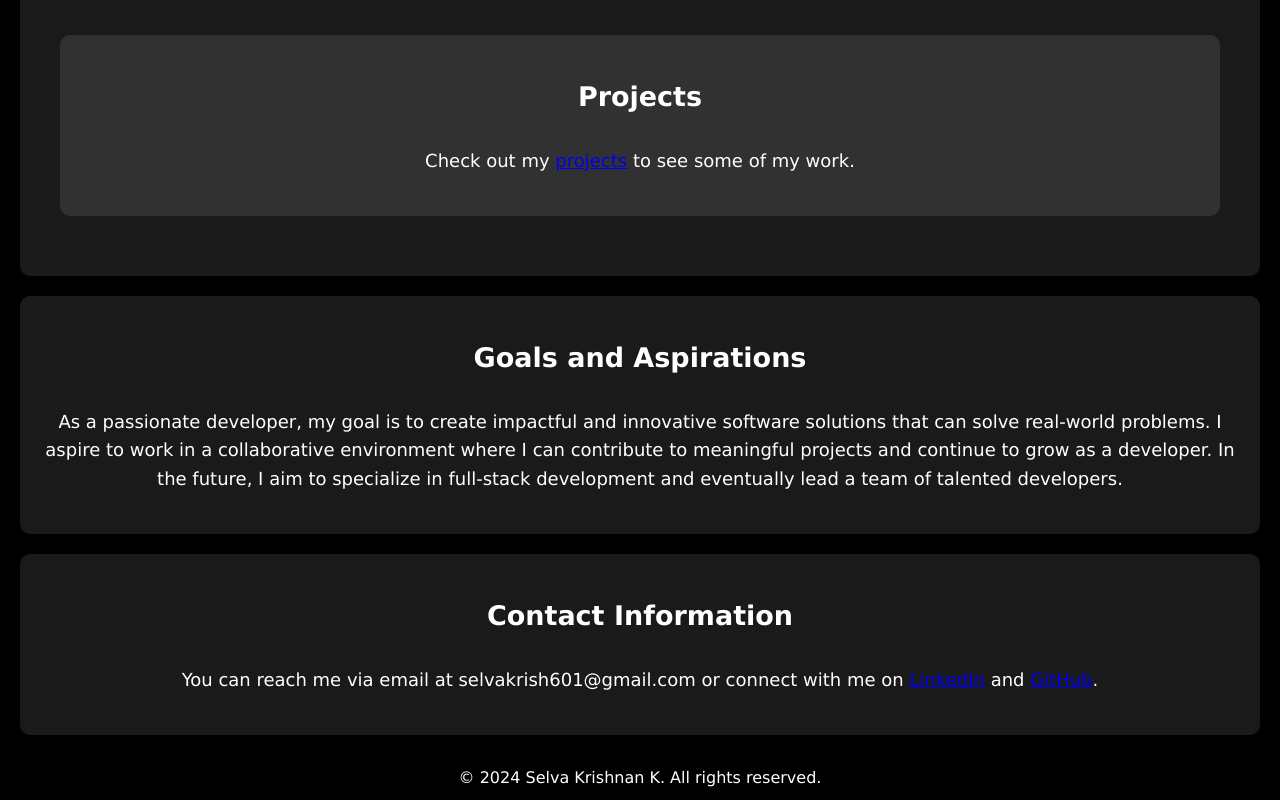
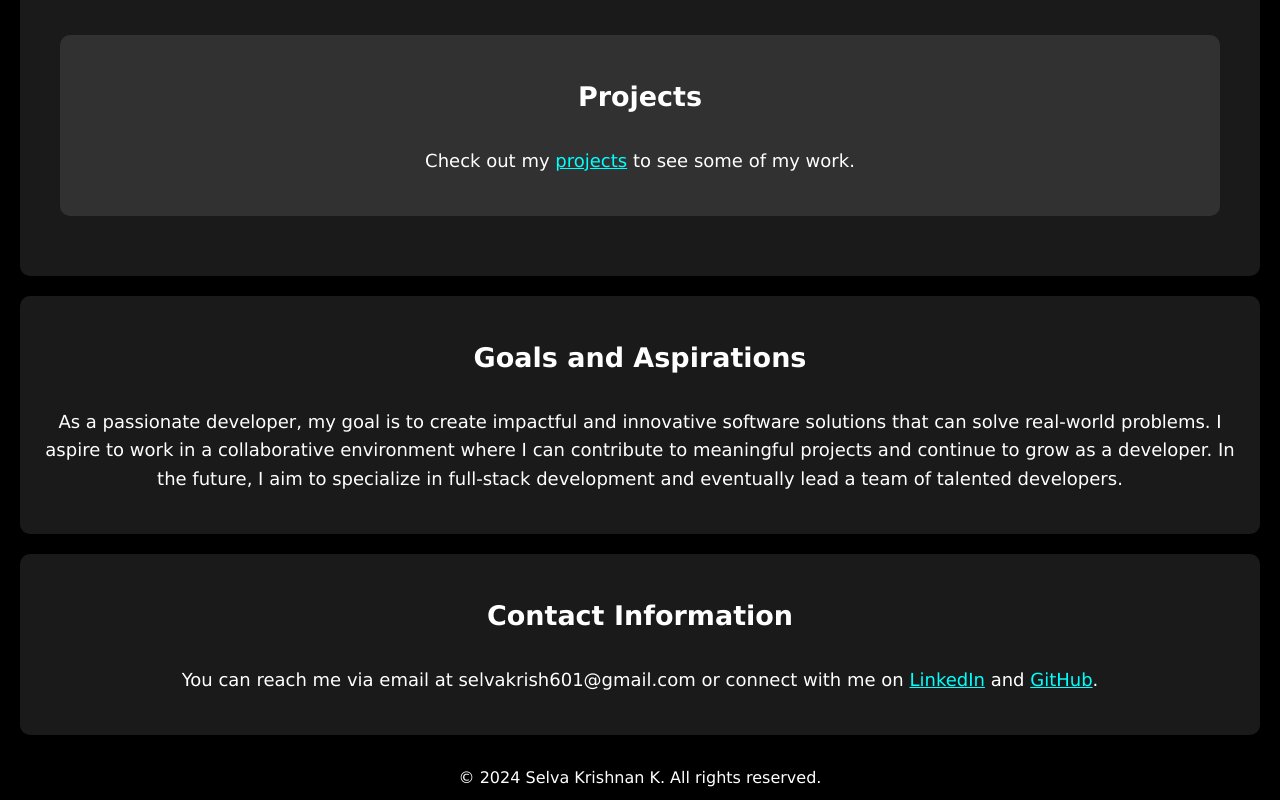
Before and after one commit to Selvakrishnan1103/portfolio, a plain HTML site: page about.html in a window 1280 px wide. Shown: the part 1405-2205 px from the top of the page. Drawn offline with Linux system fonts and the light colour scheme.

Commit message:
Update about.html

```diff
--- a/about.html
+++ b/about.html
@@ -65,7 +65,7 @@
         <section id="projects">
             <div class="content-container">
                 <h2>Projects</h2><br>
-                <p>Check out my <a href="Projects.html">projects</a> to see some of my work.</p>
+                <p>Check out my <a href="projects.html" style=" color : aqua">projects</a> to see some of my work.</p>
             </div>
         </section>
         <section id="goals">
@@ -77,7 +77,7 @@
         <section id="contact">
             <div class="content-container">
                 <h2>Contact Information</h2><br>
-                <p>You can reach me via email at selvakrish601@gmail.com or connect with me on <a href="https://www.linkedin.com/in/selva-krishnan-k-6b0459225">LinkedIn</a> and <a href="https://github.com/Selvakrishnan1103">GitHub</a>.</p>
+                <p>You can reach me via email at selvakrish601@gmail.com or connect with me on <a href="https://www.linkedin.com/in/selva-krishnan-k-6b0459225" style=" color : aqua">LinkedIn</a> and <a href="https://github.com/Selvakrishnan1103" style=" color : aqua">GitHub</a>.</p>
             </div>
         </section>
     </main>
```
